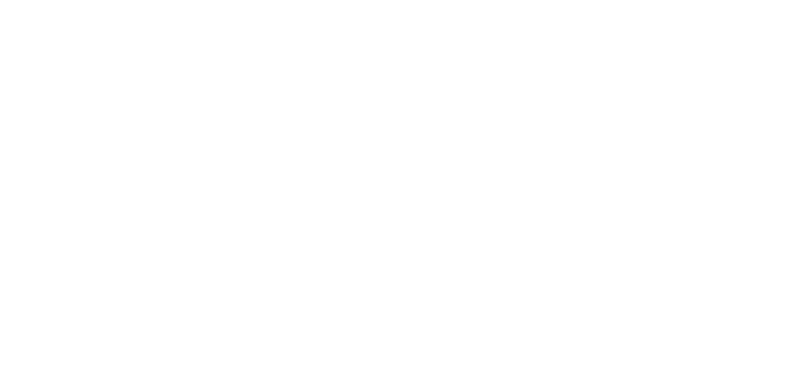
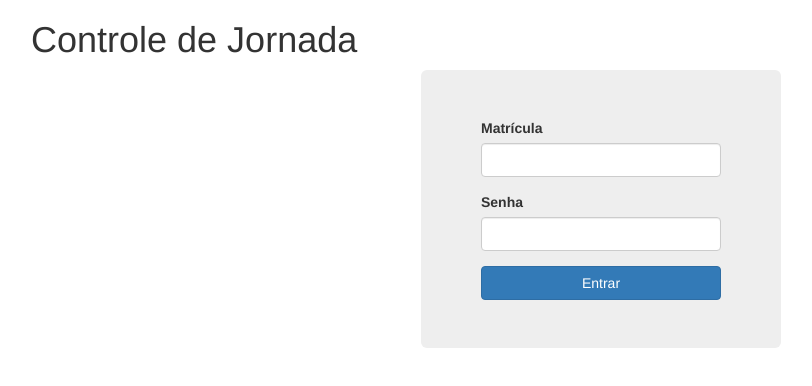
Before and after one commit to mtxr/jira-worklog, a website: page public/index.html in a window 1280 px wide. Shown: the whole page, without its empty margins (39-851 px from the left). Drawn offline with nearby package versions, Linux system fonts and the light colour scheme.

Commit message:
Box login

```diff
--- a/public/index.html
+++ b/public/index.html
@@ -8,5 +8,23 @@
   <script src="bundle.js"></script>
 </head>
 <body>
+  <main class="container">
+    <h1>Controle de Jornada</h1>
+    <div class="row">
+      <div class="col-xs-4 col-xs-offset-4">
+        <div class="jumbotron">
+          <div class="form-group">
+            <label for="" class="label-control">Matrícula</label>
+            <input type="text" class="form-control">
+          </div>
+          <div class="form-group">
+            <label for="" class="label-control">Senha</label>
+            <input type="password" class="form-control">
+          </div>
+          <button type="submit" class="btn btn-primary btn-block">Entrar</button>
+        </div>
+      </div>
+    </div>
+  </main>
 </body>
 </html>
```
Also changed, not shown: config.json (added, +8 -0 lines).
